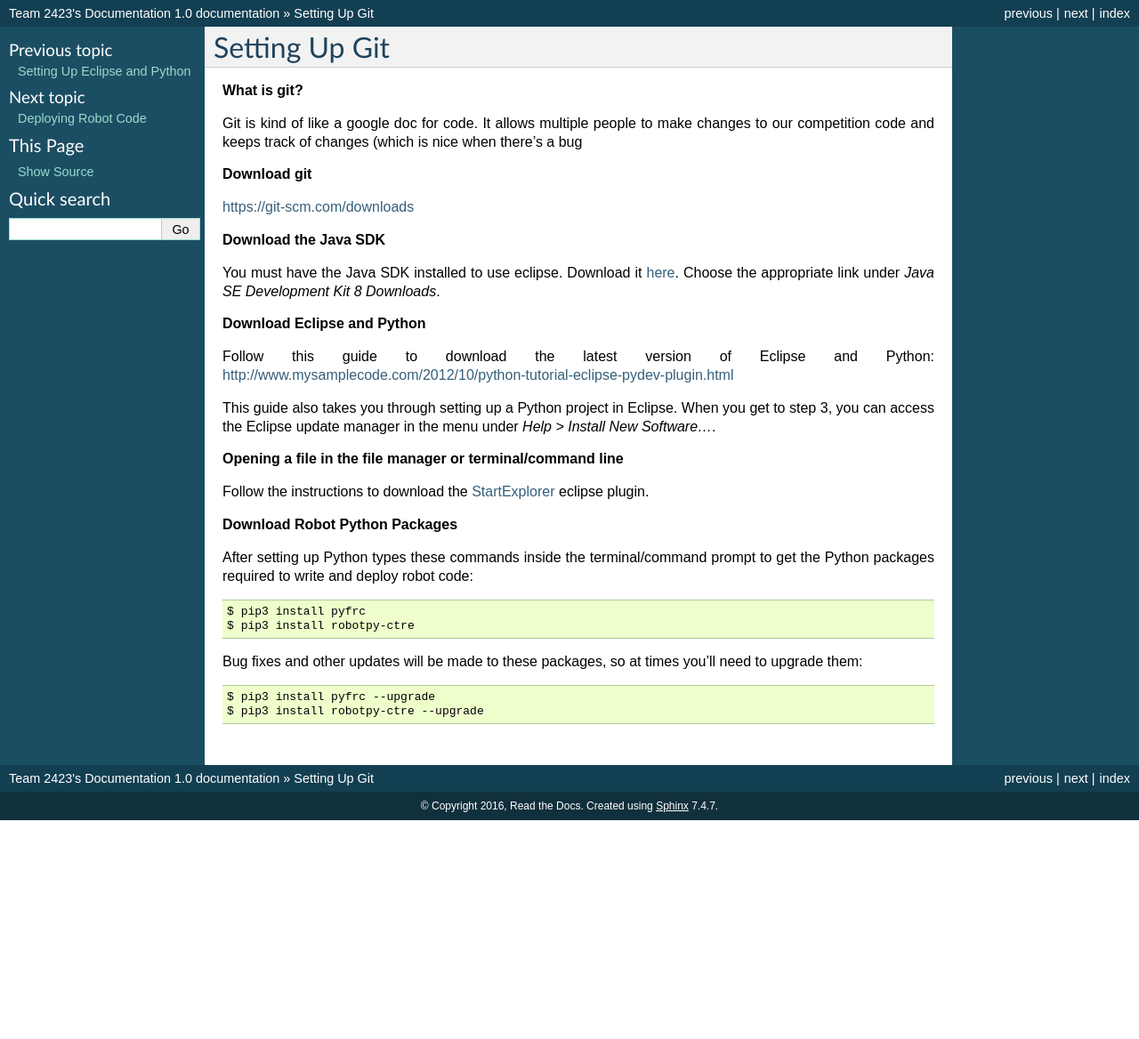
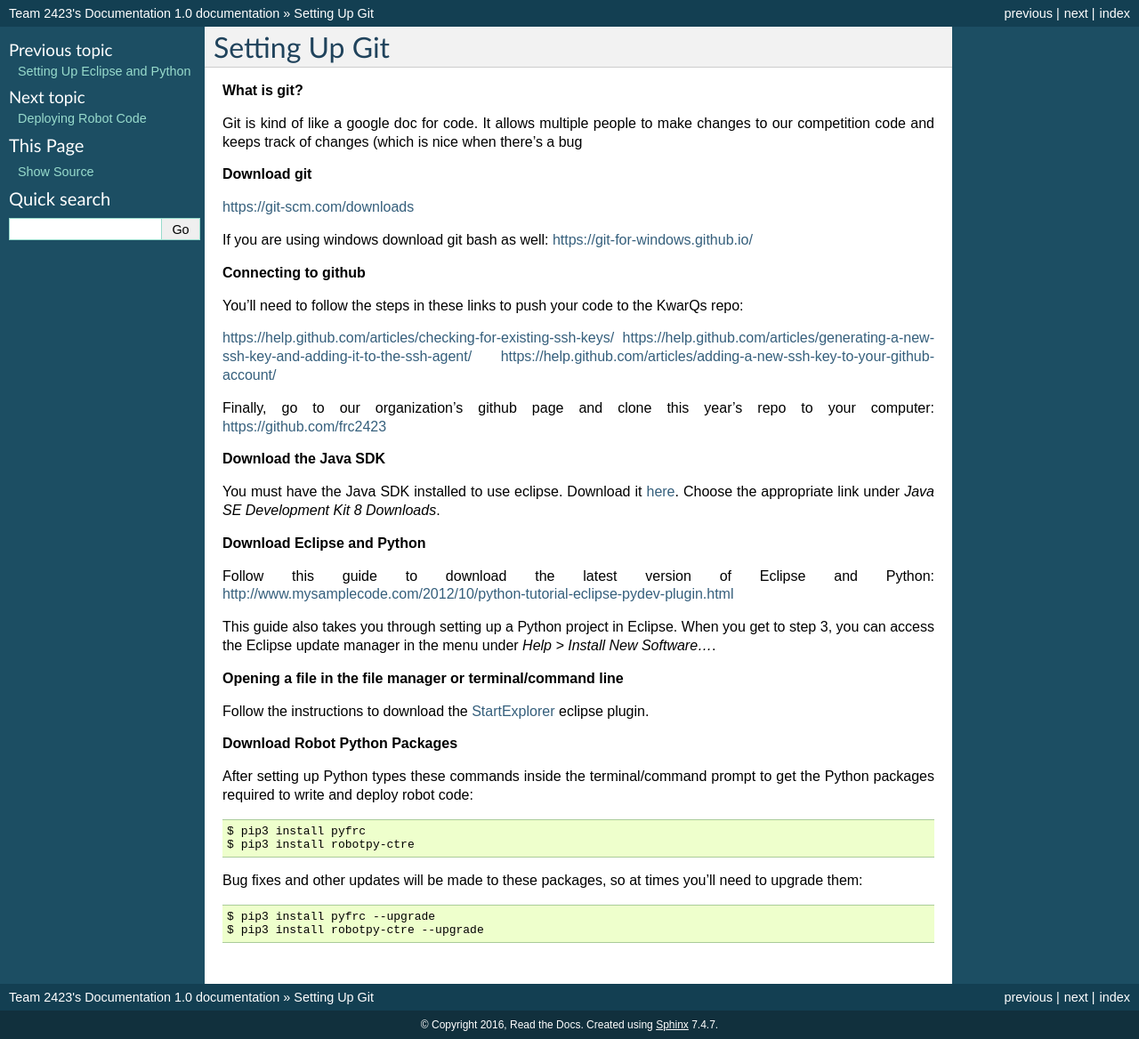
Before and after one commit to frc2423/docs, a Sphinx documentation site: the page built from docs/setting-up-git.rst, in a window 1280 px wide. Shown: the whole page at 89% size. Built offline with Sphinx 7.4.7, drawn with Linux system fonts in a browser that asks for light colours; before the commit the page ends 922 px from its top, so only the background shows below that.

Commit message:
Update setting-up-git.rst

```diff
--- a/docs/setting-up-git.rst
+++ b/docs/setting-up-git.rst
@@ -9,6 +9,18 @@ Git is kind of like a google doc for code. It allows multiple people to make cha
 **Download git**
 
 `<https://git-scm.com/downloads>`_
+
+If you are using windows download git bash as well: `<https://git-for-windows.github.io/>`_
+
+**Connecting to github**
+
+You'll need to follow the steps in these links to push your code to the KwarQs repo:
+
+`<https://help.github.com/articles/checking-for-existing-ssh-keys/>`_
+`<https://help.github.com/articles/generating-a-new-ssh-key-and-adding-it-to-the-ssh-agent/>`_
+`<https://help.github.com/articles/adding-a-new-ssh-key-to-your-github-account/>`_
+
+Finally, go to our organization's github page and clone this year's repo to your computer: `<https://github.com/frc2423>`_
 
 
 
```
